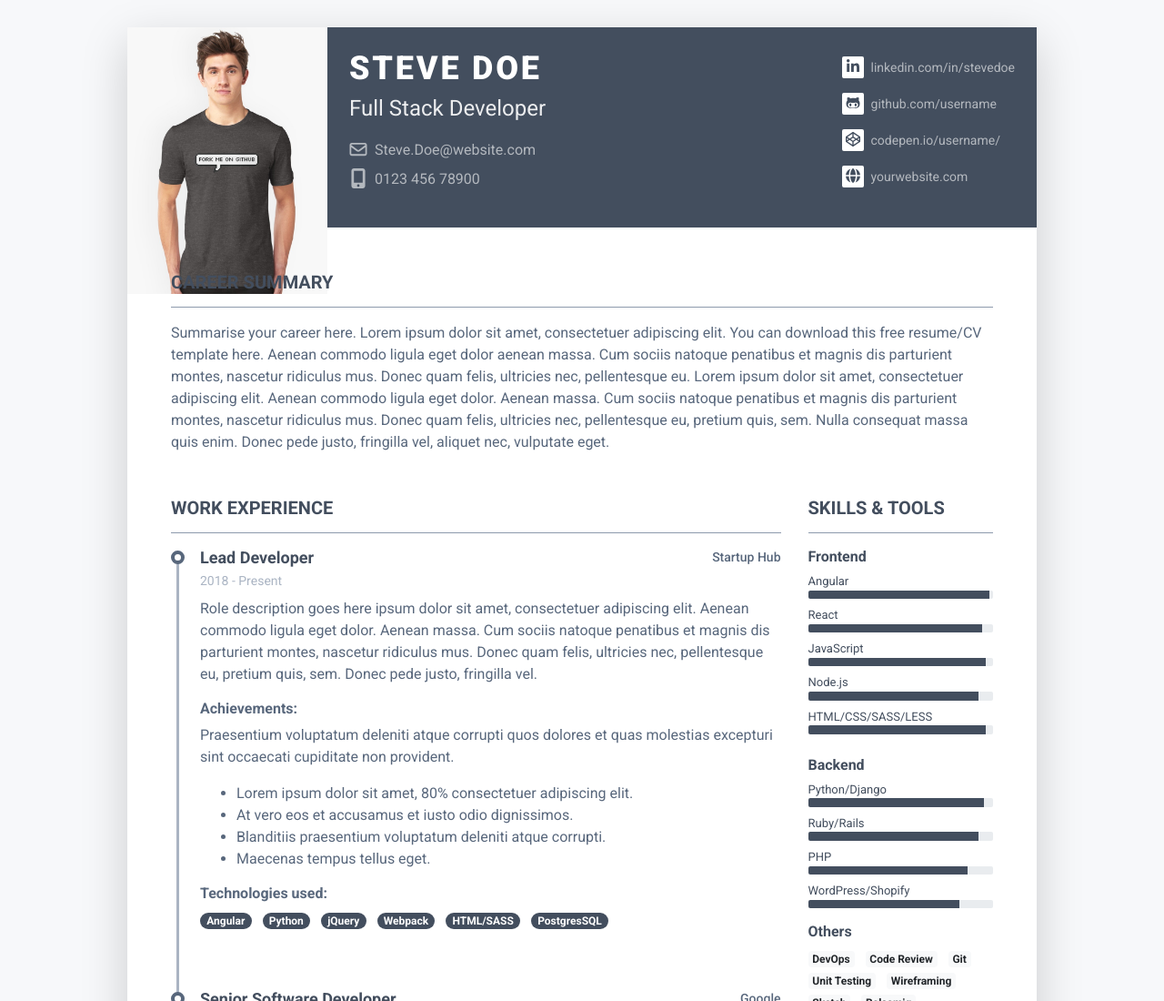
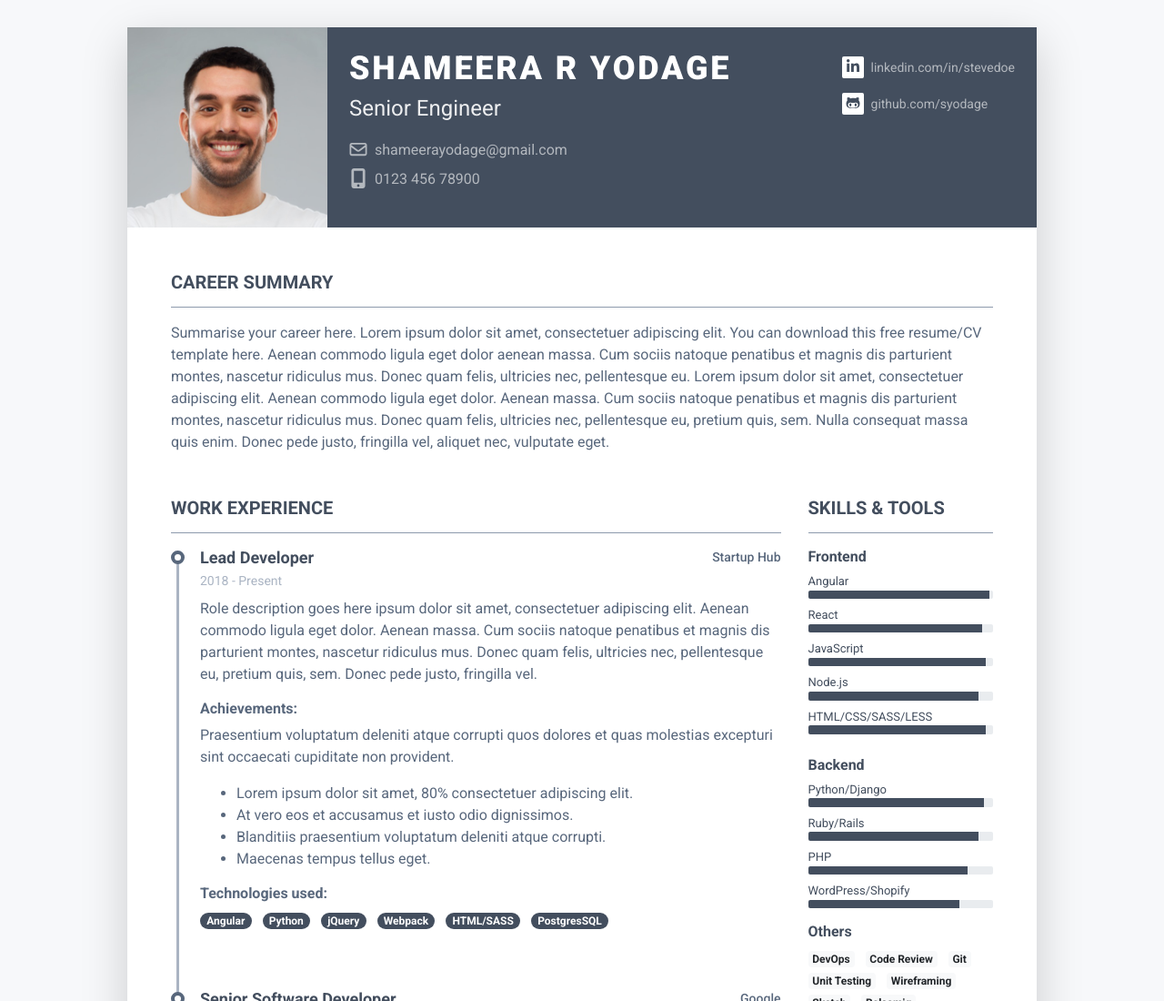
Before and after one commit to syodage/hire-me-resume, a plain HTML site: page index.html in a window 1280 px wide. Shown: the top 1100 px of the page at 91% size. Drawn offline with Linux system fonts and the light colour scheme.

Commit message:
Add basic info

```diff
--- a/index.html
+++ b/index.html
@@ -29,22 +29,22 @@
 	    <div class="resume-wrapper-inner mx-auto text-left bg-white shadow-lg">
 		    <header class="resume-header pt-4 pt-md-0">
 			    <div class="media flex-column flex-md-row">
-				    <img class="mr-3 img-fluid picture mx-auto" src="assets/images/fork_me_on_github.jpg" alt="">
+				    <img class="mr-3 img-fluid picture mx-auto" src="assets/images/profile.jpg" alt="">
 				    <div class="media-body p-4 d-flex flex-column flex-md-row mx-auto mx-lg-0">
 					    <div class="primary-info">
-						    <h1 class="name mt-0 mb-1 text-white text-uppercase text-uppercase">Steve Doe</h1>
-						    <div class="title mb-3">Full Stack Developer</div>
+						    <h1 class="name mt-0 mb-1 text-white text-uppercase text-uppercase">Shameera R Yodage</h1>
+						    <div class="title mb-3">Senior Engineer</div>
 						    <ul class="list-unstyled">
-							    <li class="mb-2"><a href="#"><i class="far fa-envelope fa-fw mr-2" data-fa-transform="grow-3"></i>Steve.Doe@website.com</a></li>
+							    <li class="mb-2"><a href="#"><i class="far fa-envelope fa-fw mr-2" data-fa-transform="grow-3"></i>shameerayodage@gmail.com</a></li>
 							    <li><a href="#"><i class="fas fa-mobile-alt fa-fw mr-2" data-fa-transform="grow-6"></i>0123 456 78900</a></li>
 						    </ul>
 					    </div><!--//primary-info-->
 					    <div class="secondary-info ml-md-auto mt-2">
 						    <ul class="resume-social list-unstyled">
 				                <li class="mb-3"><a href="#"><span class="fa-container text-center mr-2"><i class="fab fa-linkedin-in fa-fw"></i></span>linkedin.com/in/stevedoe</a></li>
-				                <li class="mb-3"><a href="#"><span class="fa-container text-center mr-2"><i class="fab fa-github-alt fa-fw"></i></span>github.com/username</a></li>
-				                <li class="mb-3"><a href="#"><span class="fa-container text-center mr-2"><i class="fab fa-codepen fa-fw"></i></span>codepen.io/username/</a></li>
-				                <li><a href="#"><span class="fa-container text-center mr-2"><i class="fas fa-globe"></i></span>yourwebsite.com</a></li>
+				                <li class="mb-3"><a href="#"><span class="fa-container text-center mr-2"><i class="fab fa-github-alt fa-fw"></i></span>github.com/syodage</a></li>
+				                <!-- <li class="mb-3"><a href="#"><span class="fa-container text-center mr-2"><i class="fab fa-codepen fa-fw"></i></span>codepen.io/username/</a></li> -->
+				                <!-- <li><a href="#"><span class="fa-container text-center mr-2"><i class="fas fa-globe"></i></span>yourwebsite.com</a></li> -->
 						    </ul>
 					    </div><!--//secondary-info-->
 
```
Also changed, not shown: assets/images/fork_me_on_github.jpg (deleted).
